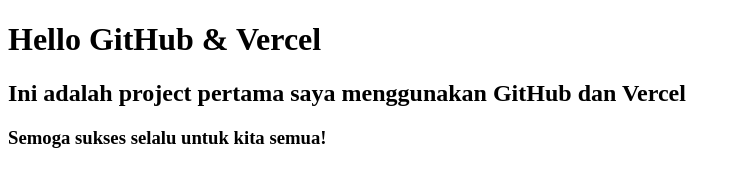
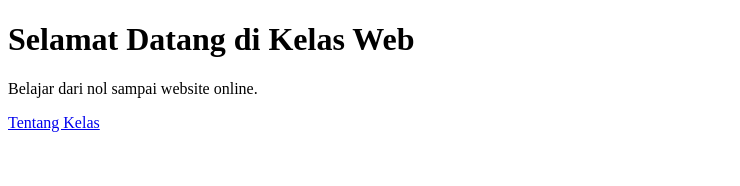
Before and after one commit to shyaa00/project-pertama, a plain HTML site: page index.html in a window 1280 px wide. Shown: the whole page, without its empty margins (0-740 px from the left). Drawn offline with Linux system fonts and the light colour scheme.

Commit message:
Update isi index.html dan tambah link

```diff
--- a/index.html
+++ b/index.html
@@ -1,11 +1,11 @@
 <!DOCTYPE html>
 <html>
 <head>
-  <title>Project Pertama</title>
+  <title>Profil Kelas</title>
 </head>
 <body>
-  <h1>Hello GitHub & Vercel</h1>
-  <h2>Ini adalah project pertama saya menggunakan GitHub dan Vercel</h2>
-  <h3>Semoga sukses selalu untuk kita semua!</h3>
+  <h1>Selamat Datang di Kelas Web</h1>
+  <p>Belajar dari nol sampai website online.</p>
+  <a href="about.html">Tentang Kelas</a>
 </body>
 </html>
```
